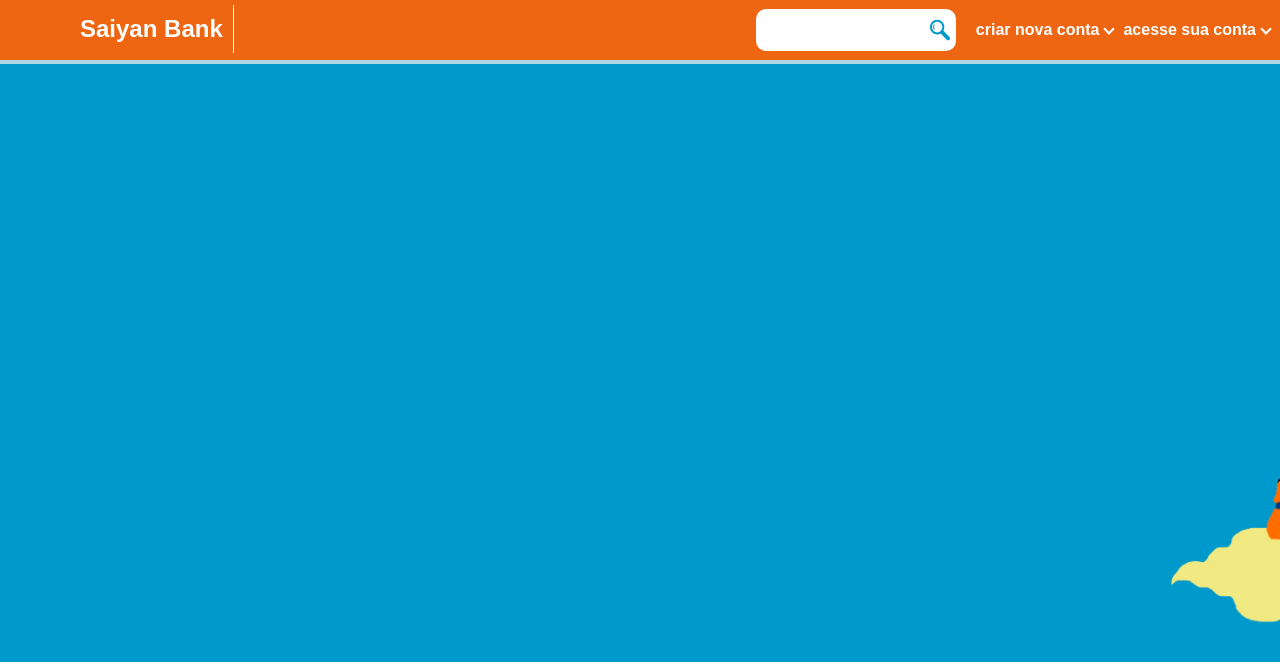
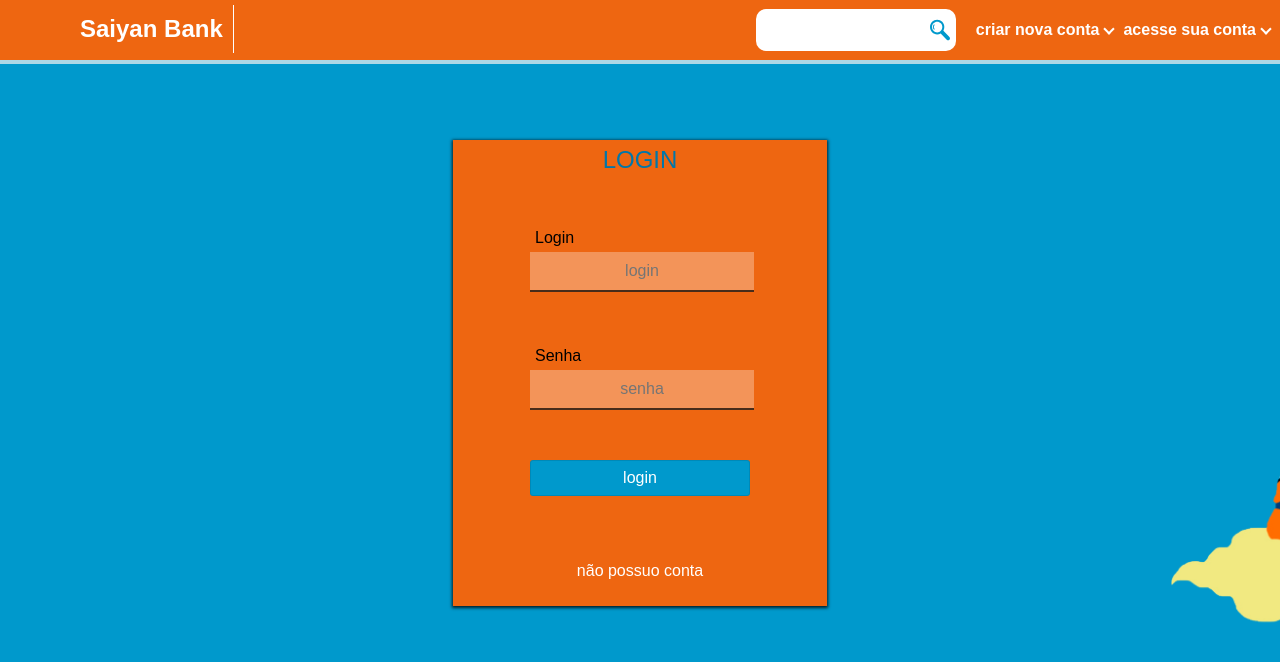
Before and after one commit to illity/bank, a plain HTML site: page index.html in a window 1280 px wide. Both pictures are taken after a click on the link "acesse sua conta". Drawn offline with Linux system fonts and the light colour scheme.

Commit message:
Added login form

```diff
--- a/css/style.css
+++ b/css/style.css
@@ -124,24 +124,24 @@ fieldset {
     justify-content: space-between;
 }
 
-#signup label {
+form label {
     float: left;
     text-align: left;
     margin: 5px;
 }
 
-#signup input{
+form input{
     height: 36px;
     font-size: 16px;
     text-align: center;
 }
 
-#signup .login-input {
+.login-input {
     background-color: rgb(255,255,255,0.3);
     border-bottom: solid 2px rgb(0,0,0,0.7);
 }
 
-#signup legend {
+form legend {
     font-weight: 500;
     font-size: 24px;
     color: #0077AA;
--- a/js/script.js
+++ b/js/script.js
@@ -18,14 +18,33 @@ fetch('partials/nav.html')
         const navElement = document.getElementById('nav');
         navElement.innerHTML = data;
         const signupElement = document.getElementById('signupButton')
+        const loginElement = document.getElementById('loginButton')
         signupElement.addEventListener('click', () => {
-            let form = document.getElementById('signup');
-            if (form) {
+            let form = document.getElementsByClassName('form')
+            if (form.length != 0) {
+                form = form[0]
+            }
+            if (form.length != 0) {
+                console.log(form.parentElement)
                 form.parentElement.parentElement.parentElement.removeChild(form.parentElement.parentElement);
                 return;
             }
             form = document.createElement('div');
             configSignup(form)
+            document.body.appendChild(form);
+        })
+        loginElement.addEventListener('click', () => {
+            let form = document.getElementsByClassName('form')
+            if (form.length != 0) {
+                form = form[0]
+            }
+            if (form.length != 0) {
+                console.log(form.parentElement)
+                form.parentElement.parentElement.parentElement.removeChild(form.parentElement.parentElement);
+                return;
+            }
+            form = document.createElement('div');
+            configLogin(form)
             document.body.appendChild(form);
         })
     })
@@ -78,6 +97,20 @@ function configSignup(signupElement) {
         });
 }
 
+function configLogin(loginElement) {
+    fetch('partials/login.html')
+        .then(response => response.text())
+        .then(data => {
+            loginElement.innerHTML = data;
+            loginElement.addEventListener("submit", function (event) {
+                event.preventDefault();
+            });
+        })
+        .catch(error => {
+            console.error('Erro ao carregar o arquivo login.html:', error);
+        });
+}
+
 async function fetchAsync (url, data) {
     let response = await fetch(url, {
         method: 'POST',
--- /dev/null
+++ b/partials/login.html
@@ -0,0 +1,15 @@
+<fieldset>
+    <form class="form" action="" id="login">
+        <legend>LOGIN</legend>
+        <div class = "input">
+            <label for="login">Login</label>
+            <input type="text" class="login-input" id="login" placeholder="login" required />
+        </div>
+        <div class = "input">
+            <label for="password">Senha</label>
+            <input type="password" class="login-input" id="password" placeholder="senha">
+        </div>
+        <input type="submit" name="submit" value="login" class="login-button">
+        <p class="link"><a href="login.php">não possuo conta</a></p>
+    </form>
+</fieldset>
```
